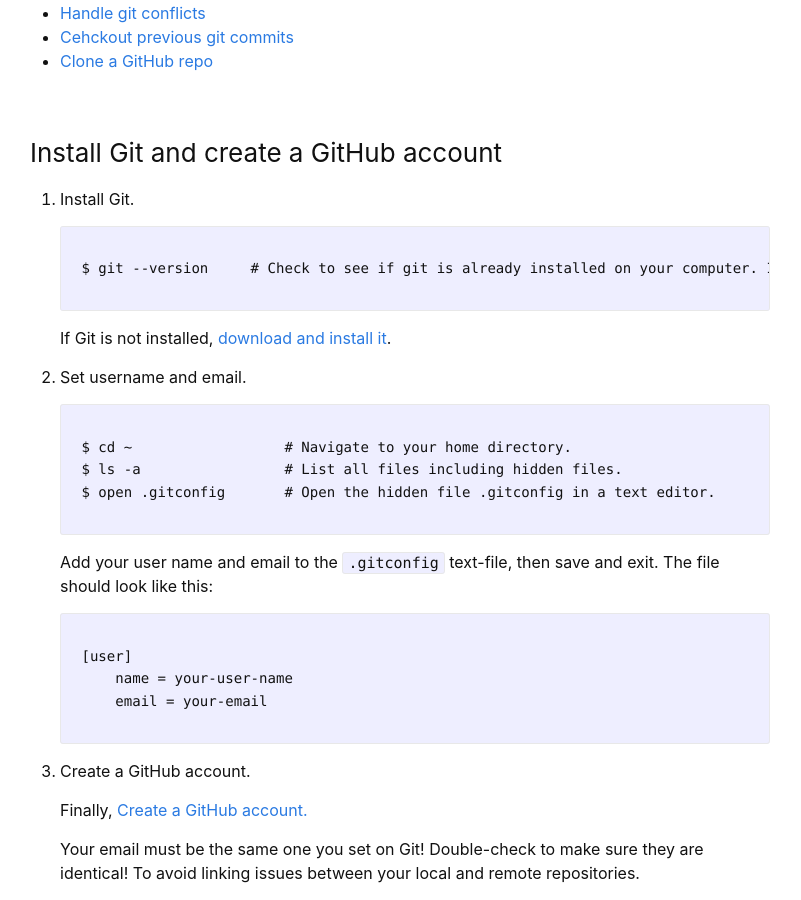
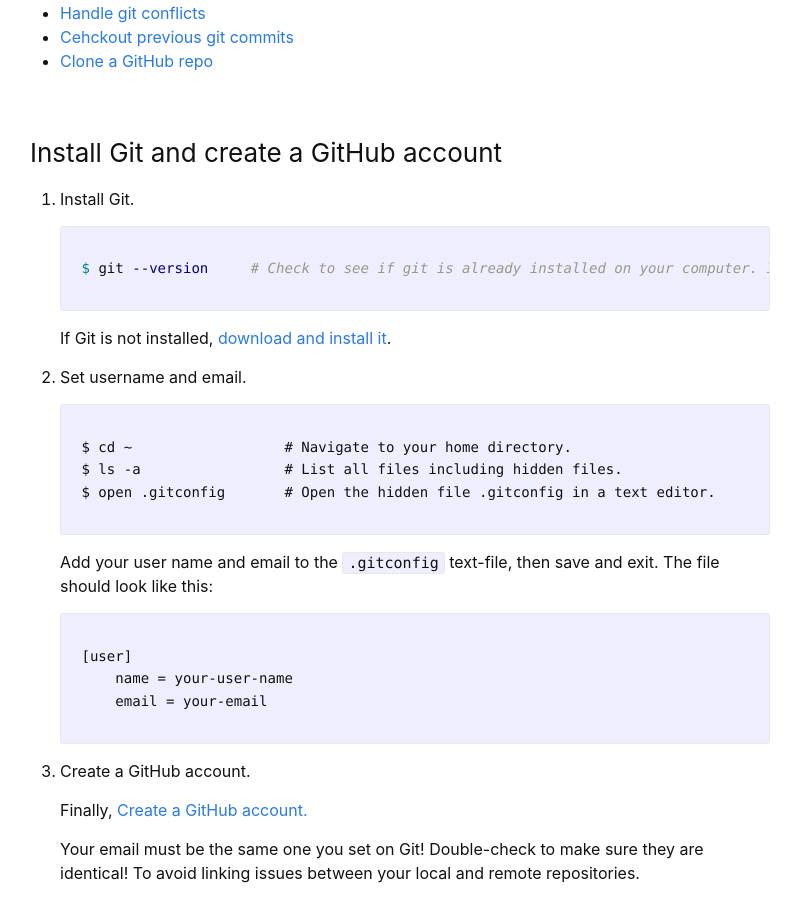
Before and after one commit to mstflotfy/mstflotfy.github.io, a Jekyll site: the page built from _posts/Dev/2021-3-9-git-gitHub-very-beginner.md, in a window 1280 px wide and 900 px high, scrolled down 2364 px. Shown: the whole window, without its empty margins (240-1041 px from the left). Built offline with Jekyll 4.4.1, drawn with Linux system fonts in a browser that asks for light colours.

Commit message:
Another highlight test using ~~~

````diff
--- a/_posts/Dev/2021-3-9-git-gitHub-very-beginner.md
+++ b/_posts/Dev/2021-3-9-git-gitHub-very-beginner.md
@@ -79,11 +79,11 @@
 
 1. Install Git.
 
-    ```
+    ~~~bash
 
     $ git --version     # Check to see if git is already installed on your computer. If you get a version number, it is.
 
-    ```
+    ~~~
 
     If Git is not installed, [download and install it](https://git-scm.com/downloads){:target="_blank" rel="noopener noreferrer"}.
 
````
